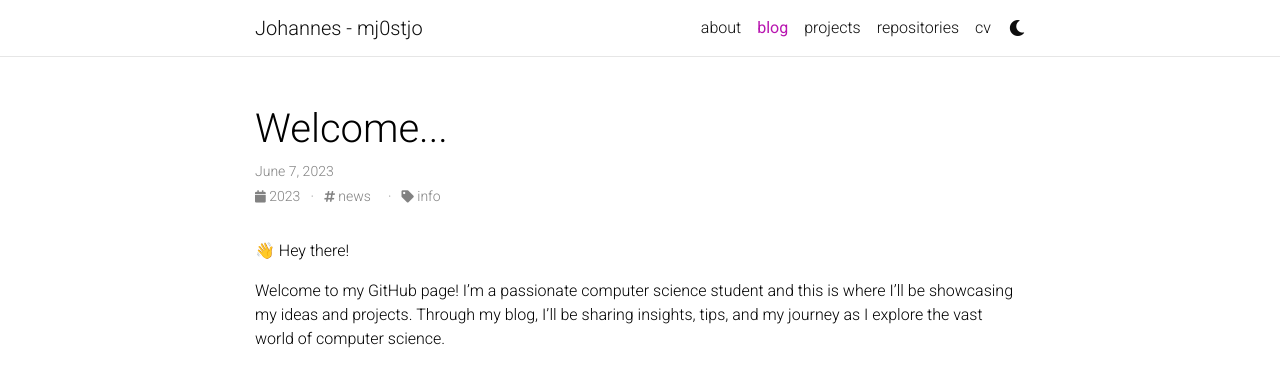
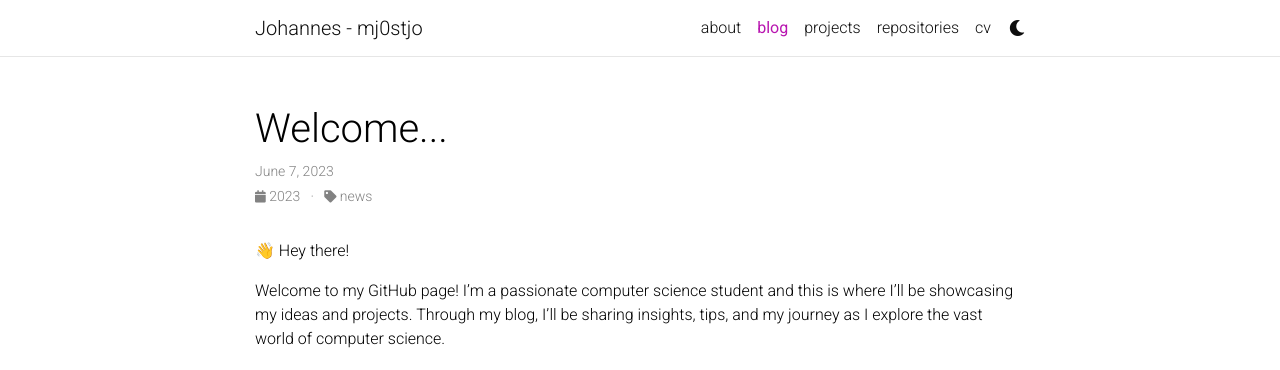
Before and after one commit to mj0stjo/mj0stjo.github.io, a Jekyll site: the page built from _posts/2023-06-07-welcome.md, in a window 1280 px wide. Shown: the top 370 px of the page. Built offline with Jekyll 4.4.1, drawn with Linux system fonts in a browser that asks for light colours; comment, search, counter and statistics services are not loaded; a style sheet for code colours, icons or effects is not loaded.

Commit message:
Change of tags

```diff
--- a/_config.yml
+++ b/_config.yml
@@ -259,7 +259,7 @@ jekyll-archives:
     tag: '/blog/tag/:name/'
     category: '/blog/category/:name/'
 
-display_tags: ['formatting', 'images', 'links', 'math', 'code'] # these tags will be displayed on the front page of your blog
+display_tags: ['university', 'work', 'projects', 'code', 'ideas'] # these tags will be displayed on the front page of your blog
 
 # -----------------------------------------------------------------------------
 # Jekyll Scholar
--- a/_posts/2023-06-07-welcome.md
+++ b/_posts/2023-06-07-welcome.md
@@ -3,8 +3,8 @@ layout: post
 title:  Welcome...
 date:   2023-06-07 18:12:16
 description: ...to my blog!
-tags: news
-categories: info
+tags:
+categories: news
 ---
 👋 Hey there!
 
```
